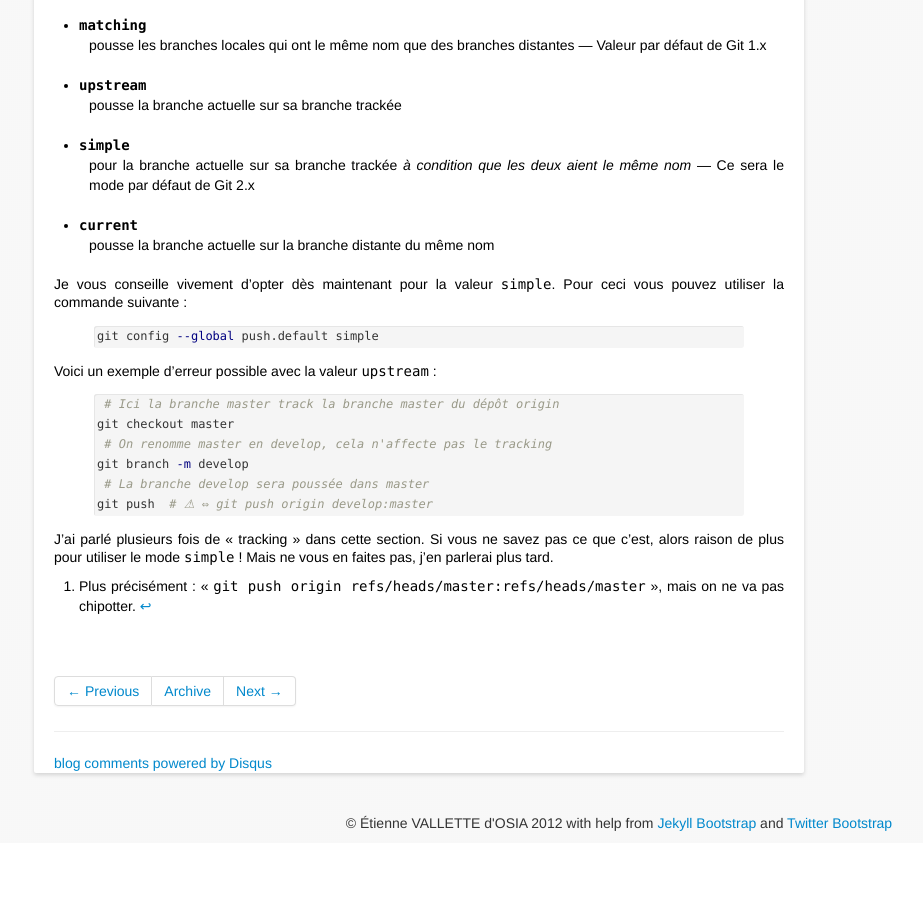
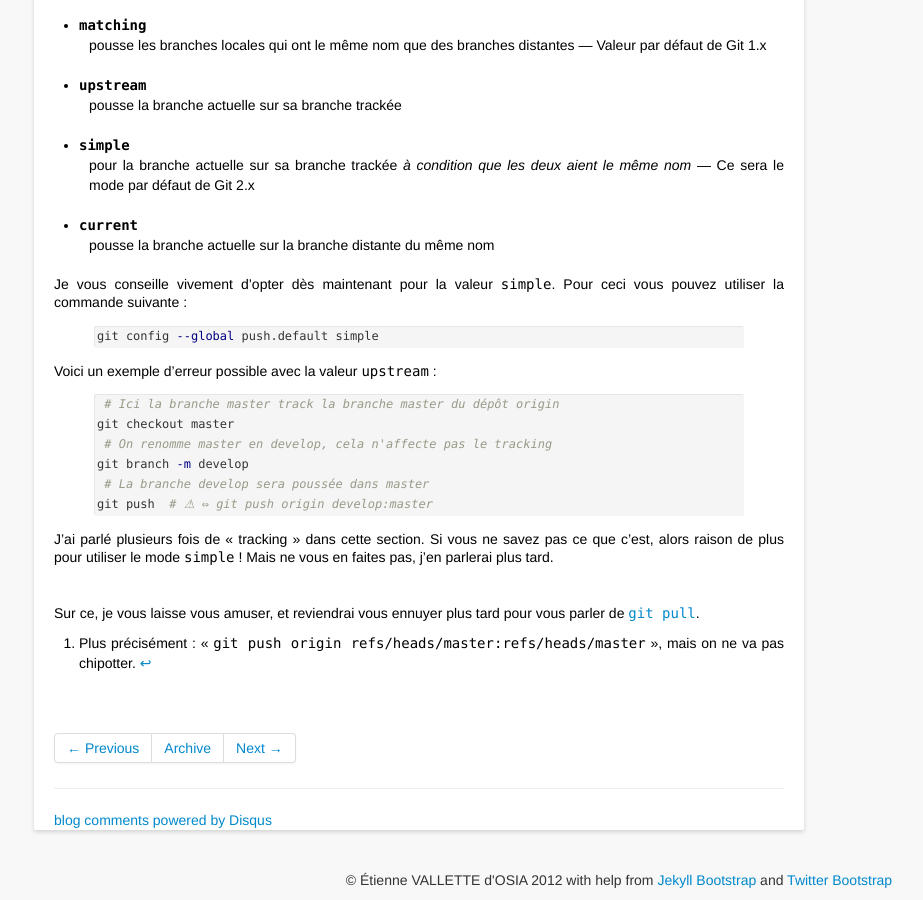
Before and after one commit to dohzya/dohzya.com, a Jekyll site: the page built from _posts/2013-01-17-git-tips-3.md, in a window 1280 px wide and 900 px high, scrolled down 1417 px. Shown: the whole window, without its empty margins (21-944 px from the left). Built offline with Jekyll 4.4.1, drawn with Linux system fonts in a browser that asks for light colours; comment, search, counter and statistics services are not loaded; before the commit the page ends 2260 px from its top, so only the background shows below that.

Commit message:
posts: git-tips: Add link to next article

```diff
--- a/_posts/2013-01-17-git-tips-3.md
+++ b/_posts/2013-01-17-git-tips-3.md
@@ -89,3 +89,7 @@ git push  # ⚠ ⇔ git push origin develop:master
 {% endhighlight %}
 
 J'ai parlé plusieurs fois de « tracking » dans cette section. Si vous ne savez pas ce que c'est, alors raison de plus pour utiliser le mode `simple` ! Mais ne vous en faites pas, {% if currentDate > "2013-02-14" %}[j'en parlerai plus tard](/article/2013-02-14/git-tips-7#tracking){% else %}j'en parlerai plus tard{% endif %}.
+
+
+
+Sur ce, je vous laisse vous amuser, et reviendrai vous ennuyer plus tard pour vous parler de {% if currentDate > "2013-01-24" %}[`git pull`](/article/2013-01-24/git-tips-4){% else %}`git pull`{% endif %}.
```
Also changed, not shown: _posts/2013-01-24-git-tips-4.md (+3 -0 lines).
